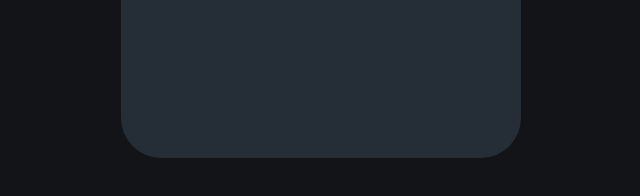
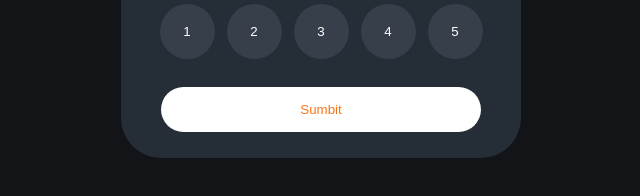
Before and after one commit to HoussamELM/Interactive-rating-compenent, a plain HTML site: page index.html in a window 1280 px wide. Shown: the part 442-638 px from the top of the page, without its empty margins (319-959 px from the left). Drawn offline with Linux system fonts and the light colour scheme.

Commit message:
added onhover color change for the numbers added a Submit button all styling is pretty much done

```diff
--- a/index.html
+++ b/index.html
@@ -12,7 +12,6 @@
 <div class="starDIV">
     <button class="starbutton"><svg width="17" height="16" xmlns="http://www.w3.org/2000/svg" class="star"><path d="m9.067.43 1.99 4.031c.112.228.33.386.58.422l4.45.647a.772.772 0 0 1 .427 1.316l-3.22 3.138a.773.773 0 0 0-.222.683l.76 4.431a.772.772 0 0 1-1.12.813l-3.98-2.092a.773.773 0 0 0-.718 0l-3.98 2.092a.772.772 0 0 1-1.119-.813l.76-4.431a.77.77 0 0 0-.222-.683L.233 6.846A.772.772 0 0 1 .661 5.53l4.449-.647a.772.772 0 0 0 .58-.422L7.68.43a.774.774 0 0 1 1.387 0Z" fill="#FC7614"/></svg></button>
 </div>
-<br>
 <div>
     <h1>How did we do?</h1>
     <p>
@@ -21,6 +20,23 @@ request. All Feedback is apprewciated to help us <br>
 improve our offering!
     </p>
 </div>
+<div id="numbers">
+<button class="number" onclick="myFunction()">1</button>
+<button class="number">2</button>
+<button class="number">3</button>
+<button class="number">4</button>
+<button class="number">5</button>
+</div>
+<div id="Sbutton">
+<button class="s">
+    Sumbit
+</button>
+</div>
 </div>
 </body>
+<script>
+function myFunction() {
+
+}
+</script>
 </html>
--- a/styles.css
+++ b/styles.css
@@ -19,8 +19,8 @@ body{
 .starbutton{
   background-color: hsl(216, 12%, 54%, 0.2);
   border: none;
-  width: 45px;
-  height: 45px;
+  width: 55px;
+  height: 55px;
   border-radius: 100%;
   margin-top: 9%;
   margin-left: 9%;
@@ -36,3 +36,33 @@ h1{
   font-weight:700;
   margin-left:10%;
 }
+
+#numbers{
+  display:flex;
+  justify-content: center;
+}
+#numbers button{
+  background-color: hsl(216, 12%, 54%, 0.2);
+  border: none;
+  width: 55px;
+  height: 55px;
+  border-radius: 100%;
+  margin-inline: 1.5%;
+  color: white;
+}
+#numbers button:hover{
+  background-color: hsl(25, 97%, 53%);
+}
+#Sbutton{
+display:flex;
+justify-content: center;
+}
+.s{
+  background-color: white;
+  color: hsl(25, 97%, 53%);
+  border: none;
+  border-radius: 50px;
+  width: 80%;
+  height: 45px;
+  margin-top: 7%;
+}
```
